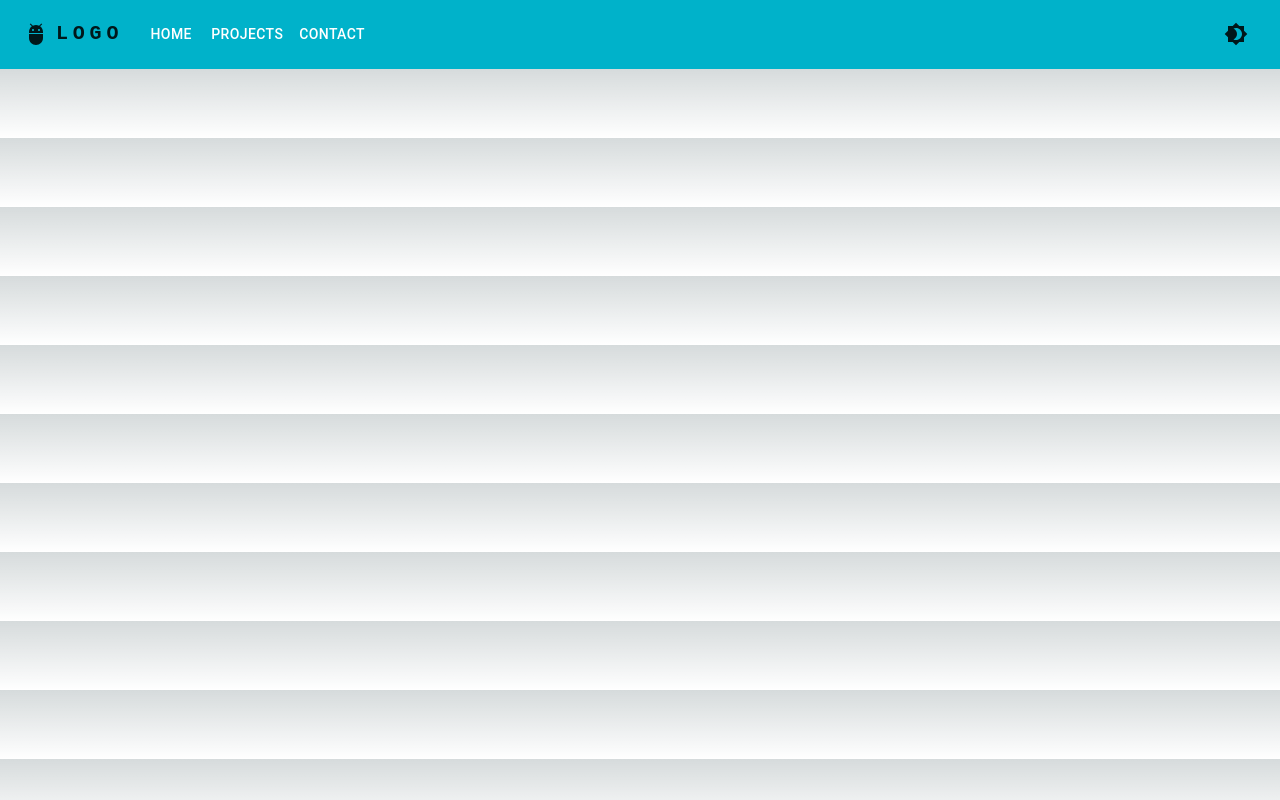
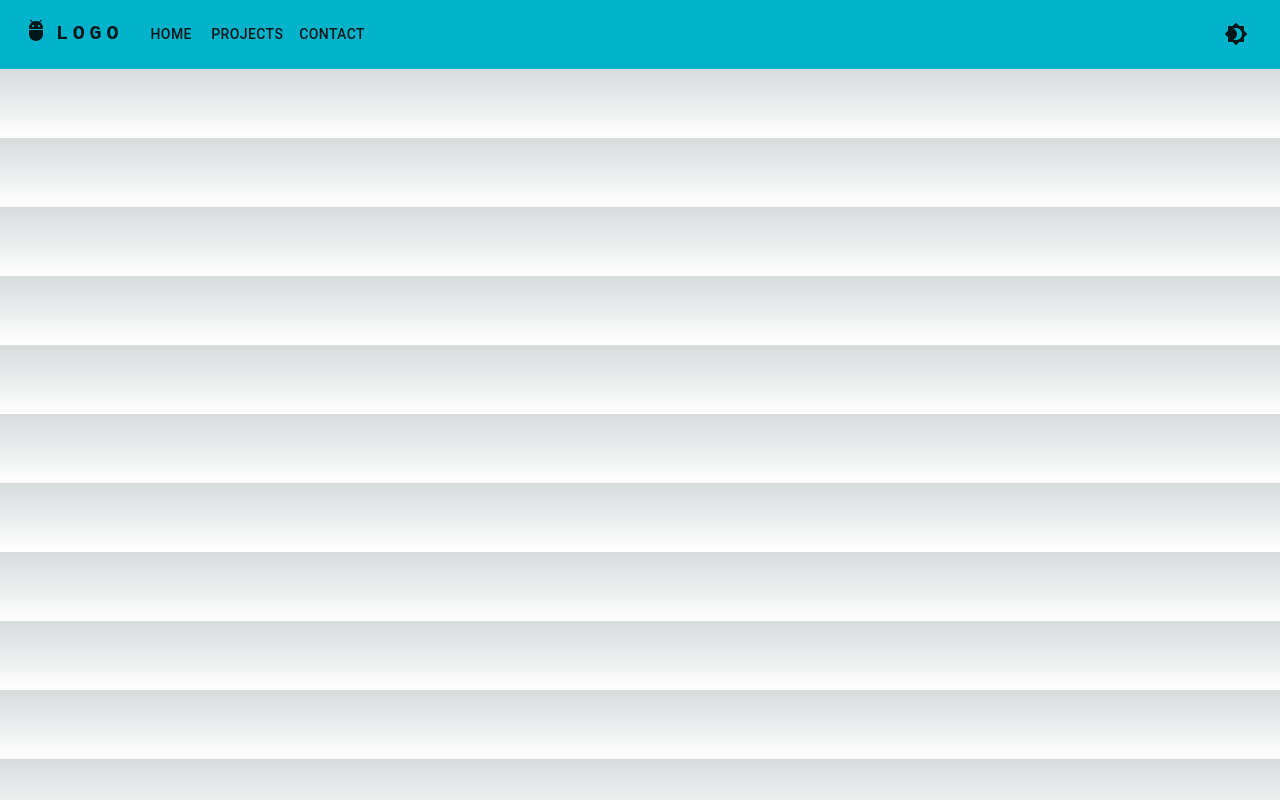
Before and after one commit to HeadJk/my-portfolio, a Next.js app: page / in a window 1280 px wide. Built offline with nearby package versions, Linux system fonts and the light colour scheme.

Commit message:
Feature: Added hover effects to some parts of navbar

```diff
--- a/src/components/NavBar.tsx
+++ b/src/components/NavBar.tsx
@@ -12,7 +12,10 @@ import Menu from '@mui/material/Menu';
 import MenuItem from '@mui/material/MenuItem';
 import Toolbar from '@mui/material/Toolbar';
 import Typography from '@mui/material/Typography';
+import { Theme } from '@mui/material/styles';
+import Stack from '@mui/material/Stack';
 import React, { ComponentProps } from 'react';
+import { alpha } from '@mui/material'
 
 export type NavItem = {
     label: string,
@@ -52,15 +55,34 @@ const NavBar = ({ menu, onToggleColorMode, ...props }: NavBarPropTypes) => {
         )
     }
 
+    const generateNavItemStyles = (theme: Theme) => (
+        theme.palette.mode === 'light' ? {
+            color: theme.palette.primary.contrastText,
+            '&:hover': {
+                bgcolor: theme.palette.primary.light,
+                color: theme.palette.primary.contrastText,
+            }
+        } : {
+            color: theme.palette.text.primary,
+            '&:hover': {
+                bgcolor: alpha(theme.palette.primary.dark, 0.15),
+                color: theme.palette.primary.main,
+            },
+        }
+    )
+
     const renderNavItemButton = (navItem: NavItem): JSX.Element => {
         return (
             <Button
                 key={navItem.label}
                 onClick={handleCloseNavMenu}
-                sx={{ my: 2, color: 'white', display: 'block' }}
+                sx={[
+                    { my: 2, display: 'block' },
+                    generateNavItemStyles
+                ]}
             >
-                {navItem.label}
-            </Button>
+    { navItem.label }
+            </Button >
         )
     }
 
@@ -68,6 +90,7 @@ const NavBar = ({ menu, onToggleColorMode, ...props }: NavBarPropTypes) => {
     <AppBar {...props} color='primary'>
         <Container maxWidth="xl">
             <Toolbar disableGutters>
+                <Stack direction="row" sx={[ {cursor: 'pointer'}, generateNavItemStyles ]}>
                     <AdbIcon sx={{ display: { xs: 'none', md: 'flex' }, mr: 1 }} />
                     <Typography
                         variant="h6"
@@ -86,6 +109,7 @@ const NavBar = ({ menu, onToggleColorMode, ...props }: NavBarPropTypes) => {
                     >
                         LOGO
                     </Typography>
+                </Stack>
 
                 <Box sx={{ flexGrow: 1, display: { xs: 'flex', md: 'none' } }}>
                     <IconButton
--- a/src/themes/theme.ts
+++ b/src/themes/theme.ts
@@ -1,4 +1,4 @@
-import { Palette, PaletteMode, createTheme } from "@mui/material";
+import { Palette, PaletteMode, createTheme, Theme, ThemeOptions } from "@mui/material";
 import { light } from "@mui/material/styles/createPalette";
 
 declare module '@mui/material/styles' {
@@ -21,5 +21,5 @@ export const getThemeTokens = (mode: PaletteMode) => ({
         primary: {
             main: "#00B2CA"
         },
-    },
-});
+    }
+} as const satisfies ThemeOptions);
```
Also changed, not shown: 1 other file (tests, documents, lock files or other folders). Lines whose indentation alone changed are shown as unchanged.
